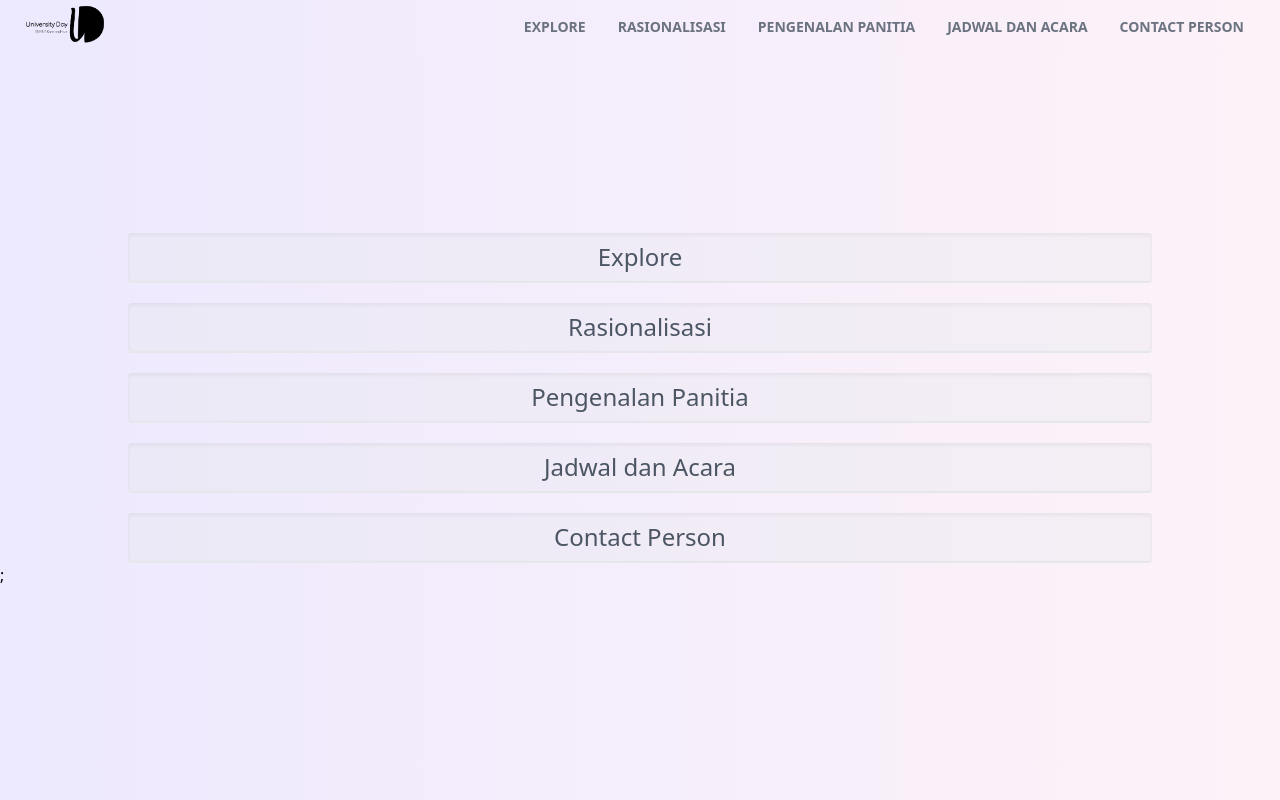
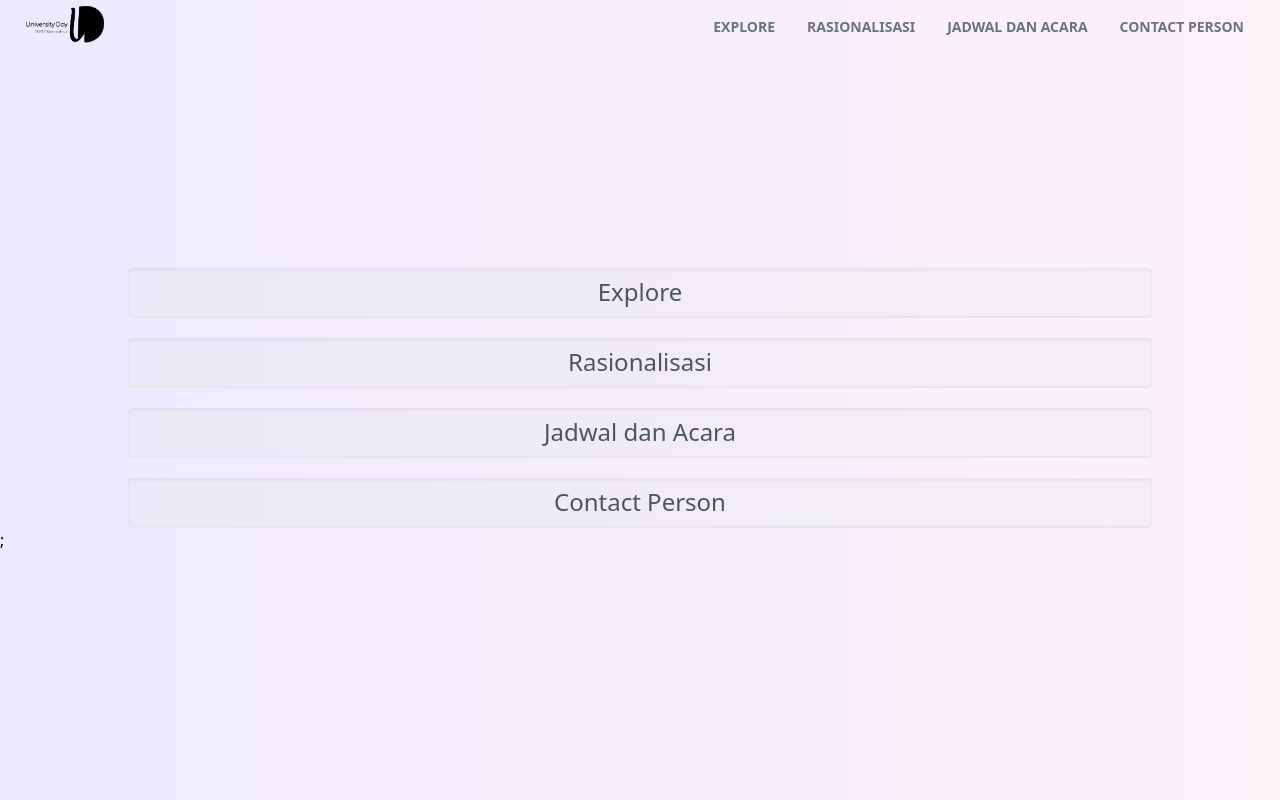
Before and after one commit to adityacaturputra/your-school-univday, a Next.js app: page / in a window 1280 px wide. Built offline with nearby package versions, Linux system fonts and the light colour scheme.

Commit message:
refactor : remove Pengenalan Panitia from menu and navbar

```diff
--- a/pages/index.tsx
+++ b/pages/index.tsx
@@ -15,11 +15,11 @@ const links = [
     href: 'https://upsnm-smansaka.web.app/',
     isExternal: true,
   },
-  {
-    name: 'Pengenalan Panitia',
-    href: '/intro',
-    isExternal: false,
-  },
+  // {
+  //   name: 'Pengenalan Panitia',
+  //   href: '/intro',
+  //   isExternal: false,
+  // },
   {
     name: 'Jadwal dan Acara',
     href: '/schedule',
--- a/src/components/molecules/NavBar.tsx
+++ b/src/components/molecules/NavBar.tsx
@@ -13,11 +13,11 @@ const links = [
     href: 'https://upsnm-smansaka.web.app/',
     isExternal: true,
   },
-  {
-    name: 'Pengenalan Panitia',
-    href: '/intro',
-    isExternal: false,
-  },
+  // {
+  //   name: 'Pengenalan Panitia',
+  //   href: '/intro',
+  //   isExternal: false,
+  // },
   {
     name: 'Jadwal dan Acara',
     href: '/schedule',
```
